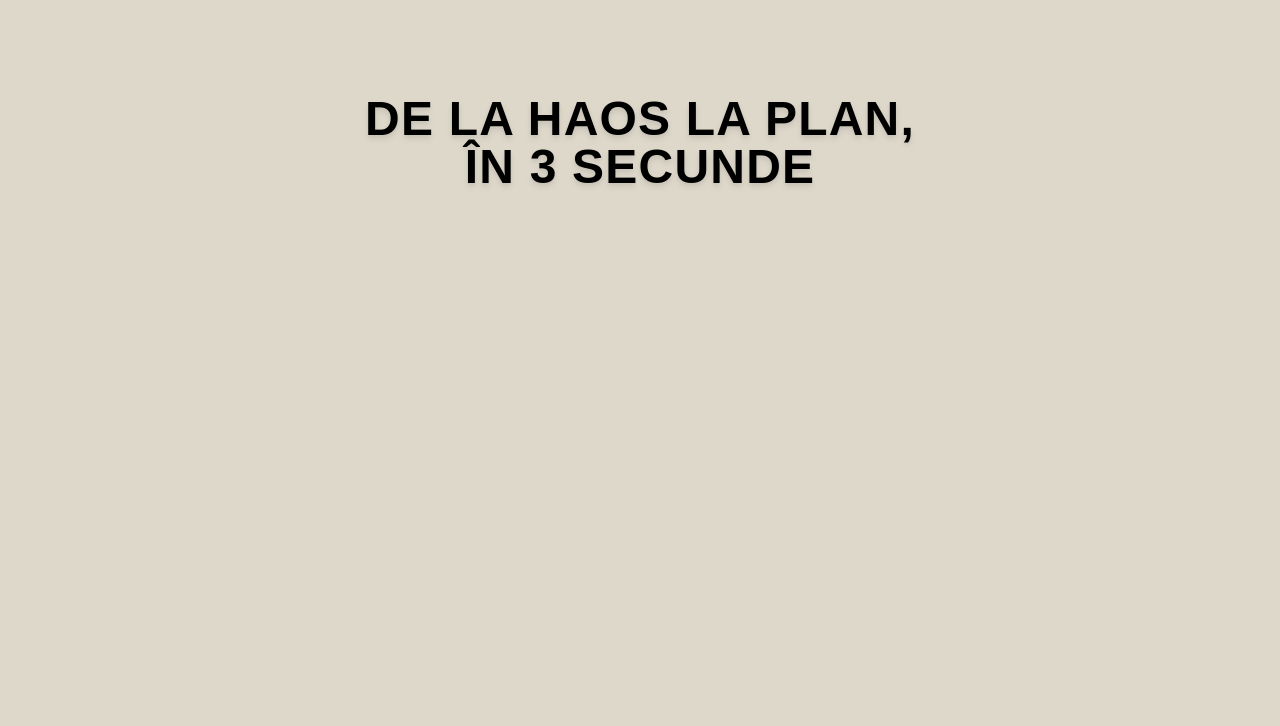
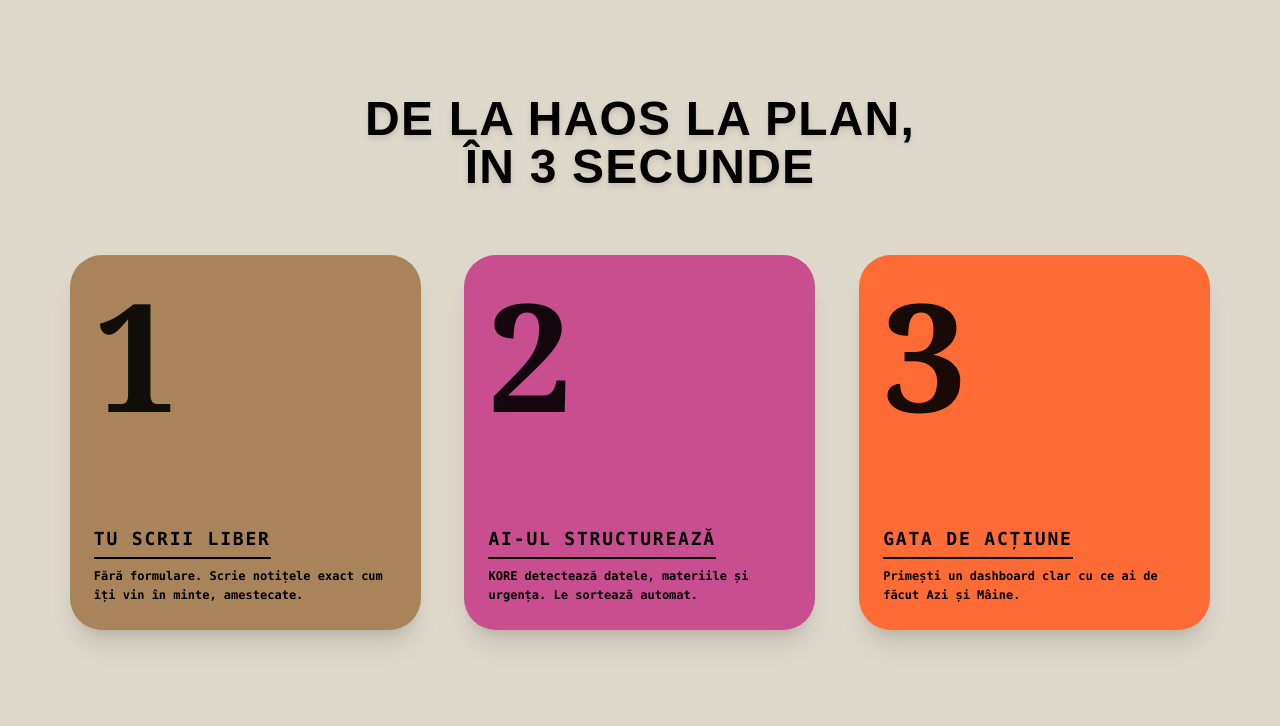
Before and after one commit to TirtalasAndrei/kore-student-os, a Flask app: page / in a window 1280 px wide. Shown: the part 731-1457 px from the top of the page. Before the commit the page ends 917 px from the top, so only its background shows below. Run offline with Flask 3, Linux system fonts and the light colour scheme; some libraries are stand-ins or nearby versions; some web fonts are replaced.

Commit message:
Second Section: Added boxes

```diff
--- a/templates/index.html
+++ b/templates/index.html
@@ -41,13 +41,64 @@
 
     <hr class="w-full border-t border-black opacity-60 my-0">
 
-    <section class="w-full py-24 px-8 md:px-16">
-        <div class="text-center mb-16">
-            <h2 class="font-display font-bold text-4xl md:text-5xl tracking-wide
-            text-black drop-shadow-md uppercase">
-                De La Haos La Plan,<br>
-                În 3 Secunde
-            </h2>
+<section class="w-full py-24 px-8 md:px-16 bg-kore-beige">
+
+    <div class="text-center mb-16">
+        <h2 class="font-display font-bold text-4xl md:text-5xl tracking-wide text-black drop-shadow-md uppercase">
+            De La Haos La Plan,<br>
+            În 3 Secunde
+        </h2>
+    </div>
+
+    <div class="grid grid-cols-1 md:grid-cols-3 gap-8 max-w-7xl mx-auto justify-items-center">
+
+        <div class="bg-[#A9845B] w-full md:w-[351px] h-[375px] rounded-[32px]
+        p-6 flex flex-col justify-between shadow-xl hover:scale-[1.02] transition-transform
+        duration-300 relative overflow-hidden">
+            <div class="text-[150px] leading-none font-black font-serif text-black opacity-90 select-none">
+                1
+            </div>
+            <div class="relative z-10">
+                <h3 class="font-mono font-bold text-lg mb-2 uppercase tracking-widest border-b-2 border-black inline-block pb-1">
+                    Tu Scrii Liber
+                </h3>
+                <p class="font-mono text-xs leading-relaxed text-black font-bold">
+                    Fără formulare. Scrie notițele exact cum îți vin în minte, amestecate.
+                </p>
+            </div>
         </div>
-    </section>
+
+        <div class="bg-[#C94E8F] w-full md:w-[351px] h-[375px] rounded-[32px] p-6 flex flex-col
+         justify-between shadow-xl hover:scale-[1.02] transition-transform duration-300 relative overflow-hidden">
+            <div class="text-[150px] leading-none font-black font-serif text-black opacity-90 select-none">
+                2
+            </div>
+            <div class="relative z-10">
+                <h3 class="font-mono font-bold text-lg mb-2 uppercase tracking-widest border-b-2 border-black inline-block pb-1">
+                    AI-ul Structurează
+                </h3>
+                <p class="font-mono text-xs leading-relaxed text-black font-bold">
+                    KORE detectează datele, materiile și urgența. Le sortează automat.
+                </p>
+            </div>
+        </div>
+
+        <div class="bg-[#FF6B35] w-full md:w-[351px] h-[375px] rounded-[32px] p-6 flex flex-col justify-between
+         shadow-xl hover:scale-[1.02] transition-transform duration-300 relative overflow-hidden">
+            <div class="text-[150px] leading-none font-black font-serif text-black opacity-90 select-none">
+                3
+            </div>
+            <div class="relative z-10">
+                <h3 class="font-mono font-bold text-lg mb-2 uppercase tracking-widest border-b-2 border-black inline-block pb-1">
+                    Gata De Acțiune
+                </h3>
+                <p class="font-mono text-xs leading-relaxed text-black font-bold">
+                    Primești un dashboard clar cu ce ai de făcut Azi și Mâine.
+                </p>
+            </div>
+        </div>
+
+    </div>
+
+</section>
 {% endblock %}
```
